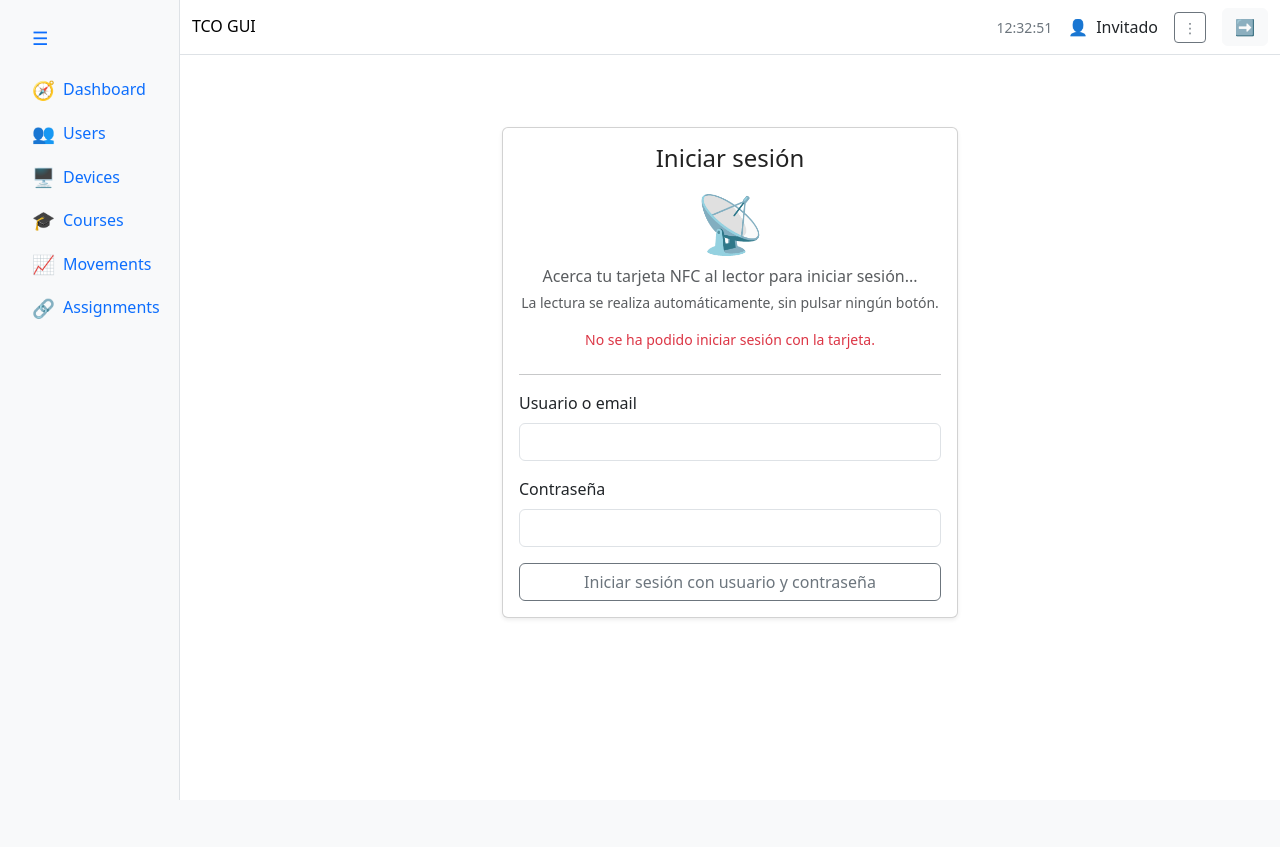
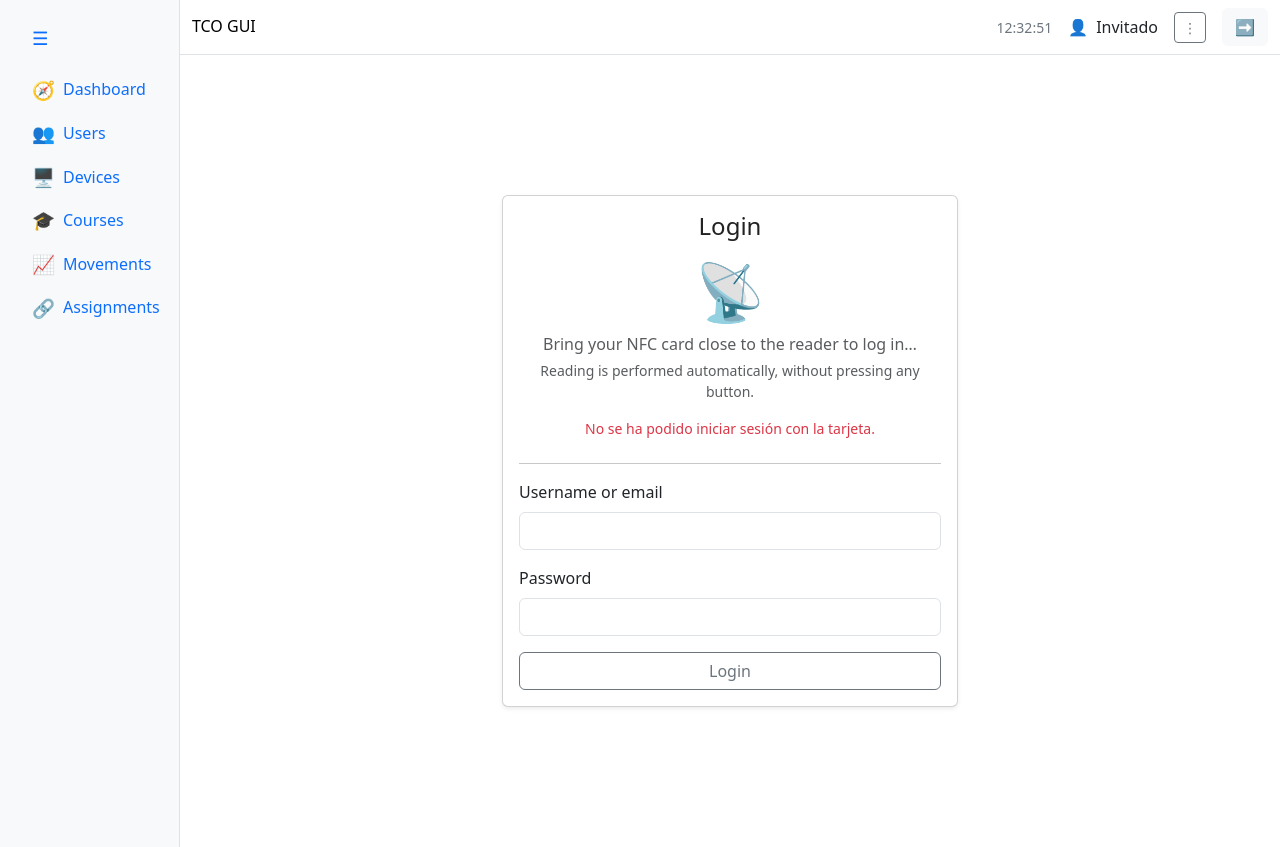
Before and after one commit to adrcarrui/SIA, a Python web app: template itc-gui/app/templates/auth/login.html in a window 1280 px wide. Before the commit the page ends 800 px from the top, so only its background shows below. Run offline with Jinja, Linux system fonts and the light colour scheme; the template is opened without the code that fills it, so the values that code supplies are empty; some libraries are stand-ins or nearby versions.

Commit message:
Login  modified

```diff
--- a/itc-gui/app/auth/routes.py
+++ b/itc-gui/app/auth/routes.py
@@ -75,9 +75,10 @@ def login():
 
     return render_template(
         "auth/login.html",
-        page_title="Acceder",
+        page_title="Login",
         hide_sidebar=True,
         error=error,
+        hide_topbar=True,
     )
 
 @bp.route("/logout")
--- a/itc-gui/app/devices/routes.py
+++ b/itc-gui/app/devices/routes.py
@@ -48,7 +48,7 @@ def index():
         )
         pages = ceil(total / per_page) if total else 1
         return render_template("devices/index.html",
-                               page_title="Devices",
+                               page_title="TCO GUI",
                                devices=devices,
                                q=q,
                                page=page, per_page=per_page, total=total, pages=pages,
--- a/itc-gui/app/models.py
+++ b/itc-gui/app/models.py
@@ -69,6 +69,7 @@ class Course(db.Model):
     notes = db.Column(db.String(255), nullable=True)
     trainees = db.Column(db.Integer, nullable=False)
     name = db.Column(db.String(255), nullable=True)
+    client = db.Column(db.String(255), nullable=True)
     assignments = relationship("Assignment", back_populates="course")
     def __repr__(self):
         return f"<Course id={self.id} course={self.course!r} name={self.name!r}>"
--- a/itc-gui/app/nfc/acr122.py
+++ b/itc-gui/app/nfc/acr122.py
@@ -7,9 +7,9 @@ class ACR122:
     def __init__(self, reader_index=0):
         available = readers()
         if not available:
-            raise RuntimeError("No hay lectores disponibles.")
+            raise RuntimeError("No readers available.")
         if reader_index >= len(available):
-            raise IndexError("Índice de lector fuera de rango.")
+            raise IndexError("Reader index out of range.")
         self.reader = available[reader_index]
         self.conn = None
 
@@ -45,4 +45,4 @@ class ACR122:
                 "sw": f"{sw1:02X}{sw2:02X}"
             }
         else:
-            raise RuntimeError(f"Error leyendo UID. SW={sw1:02X}{sw2:02X}")
+            raise RuntimeError(f"Error reading UID. SW={sw1:02X}{sw2:02X}")
--- a/itc-gui/app/static/css/app.css
+++ b/itc-gui/app/static/css/app.css
@@ -226,7 +226,7 @@ button[data-bs-toggle="dropdown"]::before {
   top: 18px;
   width: 80px;
   height: 80px;
-  background-image: url("/static/img/users-watermark.png");
+  /*background-image: url("/static/img/users-watermark.png");*/
   background-repeat: no-repeat;
   background-size: contain;
   opacity: 0.15;              /* nivel de “marca de agua” */
--- a/itc-gui/app/templates/auth/login.html
+++ b/itc-gui/app/templates/auth/login.html
@@ -1,42 +1,56 @@
 {% extends "base.html" %}
 {% block content %}
 
-<div class="container py-5" style="max-width: 480px;">
+<div class="d-flex justify-content-center align-items-center" style="min-height: calc(100vh - 56px);">
+  <div class="container" style="max-width: 480px;">
     <div class="card shadow-sm">
       <div class="card-body">
 
-      <h2 class="h4 mb-3 text-center">Iniciar sesión</h2>
+        <h2 class="h4 mb-3 text-center">Login</h2>
 
         <div class="mb-4 text-center">
           <div class="display-4 mb-2">📡</div>
           <p class="text-muted mb-1" id="nfc-message">
-          Acerca tu tarjeta NFC al lector para iniciar sesión...
+            Bring your NFC card close to the reader to log in…
           </p>
           <p class="small text-muted">
-          La lectura se realiza automáticamente, sin pulsar ningún botón.
+            Reading is performed automatically, without pressing any button.
           </p>
           <div id="nfc-error" class="small text-danger mt-1"></div>
         </div>
 
         <hr>
 
-      <!-- Login clásico como alternativa -->
+        <!-- Classic login as an alternative -->
         <form method="post" action="{{ url_for('auth.login') }}">
           <div class="mb-3">
-          <label class="form-label">Usuario o email</label>
-          <input type="text" name="username" class="form-control" autocomplete="username">
+            <label class="form-label">Username or email</label>
+            <input type="text"
+                   name="username"
+                   class="form-control"
+                   required
+                   autocomplete="username"
+                   oninvalid="this.setCustomValidity('This field is required')"
+                   oninput="this.setCustomValidity('')">
           </div>
 
           <div class="mb-3">
-          <label class="form-label">Contraseña</label>
-          <input type="password" name="password" class="form-control" autocomplete="current-password">
+            <label class="form-label">Password</label>
+            <input type="password"
+                   name="password"
+                   class="form-control"
+                   required
+                   autocomplete="current-password"
+                   oninvalid="this.setCustomValidity('This field is required')"
+                   oninput="this.setCustomValidity('')">
           </div>
 
           <button type="submit" class="btn btn-outline-secondary w-100">
-          Iniciar sesión con usuario y contraseña
+            Login
           </button>
         </form>
 
+      </div>
     </div>
   </div>
 </div>
@@ -70,16 +84,13 @@ document.addEventListener('DOMContentLoaded', function () {
 
       // Manejo según razón
       if (data.reason === 'no_card') {
-        // Nada: seguir intentando silenciosamente
         err.textContent = '';
       } else if (data.reason === 'unknown_uid') {
         err.textContent = data.error || 'Tarjeta no reconocida.';
       } else if (data.reason === 'nfc_unavailable') {
         err.textContent = data.error || 'NFC no disponible en el servidor.';
-        // Aquí podrías decidir parar:
-        // stopPolling = true;
       } else if (data.reason === 'reader_error') {
-        err.textContent = data.error || 'Error del lector NFC.';
+        err.textContent = data.error || 'Error NFC reader.';
       } else {
         err.textContent = 'No se ha podido iniciar sesión con la tarjeta.';
       }
@@ -87,9 +98,8 @@ document.addEventListener('DOMContentLoaded', function () {
     } catch (e) {
       err.textContent = 'Error de comunicación con el servidor.';
     } finally {
-      // Repetir después de un pequeño delay, salvo que se haya detenido
       if (!stopPolling) {
-        setTimeout(pollNFC, 1000);  // 1 segundo entre intentos para no freír el servidor
+        setTimeout(pollNFC, 1000);
       }
     }
   }
--- a/itc-gui/app/templates/base.html
+++ b/itc-gui/app/templates/base.html
@@ -111,6 +111,7 @@
     <!-- Contenido principal -->
     <!-- AQUÍ EL CAMBIO: quitar bg-contenty y poner bg-content -->
     <main class="flex-grow-1 bg-content">
+      {% if not hide_topbar %}
       <header id="topbar" class="navbar navbar-expand bg-body border-bottom sticky-top">
         <div class="container-fluid">
           <!-- Izquierda: título -->
@@ -143,7 +144,7 @@
           </div>
         </div>
       </header>
-
+      {% endif %}
       <section class="p-4">
         {% block content %}
           {% block default_content %}
--- a/itc-gui/app/templates/courses/index.html
+++ b/itc-gui/app/templates/courses/index.html
@@ -19,6 +19,7 @@
         <th style="width:70px;">ID</th>
         <th>Course</th>
         <th>Name</th>
+        <th>Client</th>
         <th>Start</th>
         <th>End</th>
         <th>Status</th>
@@ -33,6 +34,7 @@
         <td class="text-muted">{{ c.id }}</td>
         <td>{{ c.course }}</td>
         <td>{{ c.name or '—' }}</td>
+        <td>{{ c.client or '—' }}</td>
         <td class="text-nowrap">
           {{ c.start_date if c.start_date is not none else '—' }}
         </td>
--- a/itc-gui/app/templates/devices/index.html
+++ b/itc-gui/app/templates/devices/index.html
@@ -41,7 +41,7 @@
 
         <td>
           {% set skey = (d.status or '')|lower|trim %}
-          {% set scolor = {'assigned':'light-emphasis','available':'success','lost':'warning','assigned':'primary','annulled':'secondary'}.get(skey, 'secondary') %}
+          {% set scolor = {'assigned':'light-emphasis','available':'success','lost':'danger','annulled':'secondary'}.get(skey, 'secondary') %}
           <span class="badge bg-{{ scolor }}">{{ d.status or '—' }}</span>
         </td>
         <td>
--- a/itc-gui/app/users/routes.py
+++ b/itc-gui/app/users/routes.py
@@ -123,7 +123,7 @@ def new_user():
         finally:
             db.close()
 
-    return render_template("users/form.html", page_title="New User", user=None)
+    return render_template("users/form.html", page_title="New user", user=None)
 
 from sqlalchemy.exc import IntegrityError, SQLAlchemyError
 import bcrypt
```
Also changed, not shown: itc-gui/app/courses/routes.py (+6 -6 lines), itc-gui/app/templates/courses/form.html (+14 -14 lines). Lines whose indentation alone changed are shown as unchanged.
